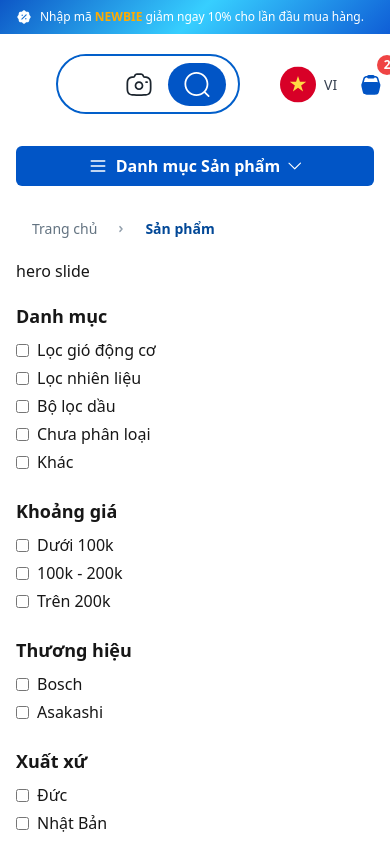
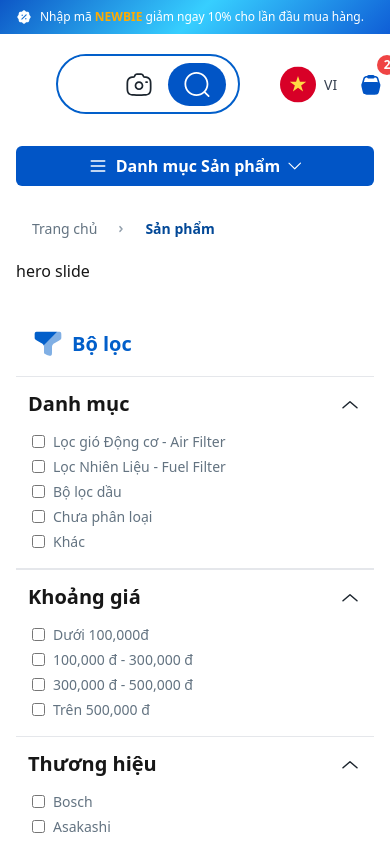
Before and after one commit to thinhpham311-dev/ecommerce-sunfil, a Next.js app: page / in a window 390 px wide. Shown: the top 843 px of the page. Built offline with nearby package versions, Linux system fonts and the light colour scheme.

Commit message:
update according component

```diff
--- a/src/app/page.tsx
+++ b/src/app/page.tsx
@@ -17,10 +17,10 @@ export default function Home() {
         <div className="2xl:col-span-12 lg:col-span-10 md:col-span-8 col-span-1">
           hero slide
         </div>
-        <div className="2xl:col-span-4 lg:col-span-3 md:col-span-2 col-span-1">
+        <div className="2xl:col-span-3 lg:col-span-3 md:col-span-2 col-span-1">
           <SideNav />
         </div>
-        <div className="2xl:col-span-4 lg:col-span-3 md:col-span-2 col-span-1">
+        <div className="2xl:col-span-8 lg:col-span-3 md:col-span-2 col-span-1">
           product grid list
         </div>
       </div>
--- a/src/components/SideNav/index.tsx
+++ b/src/components/SideNav/index.tsx
@@ -8,6 +8,8 @@ import {
     initializeFilters,
 } from '@/store/slices/filtersSlice';
 import { FILTER_DATA } from "@/data/filter.data"
+import { Card, CardContent, CardHeader, CardTitle, CardIcon, Accordion, AccordionCollapse, AccordionHeader, AccordionItem } from '@/components/ui';
+import { FilterIcon } from "@/constants/icons.constant"
 
 export default function FilterGroupsUI() {
     const filters = useSelector((state: RootState) => state.filters);
@@ -22,10 +24,29 @@ export default function FilterGroupsUI() {
     }
 
     return (
-        <div className="space-y-6">
+        <section className="space-y-6">
+            <Card className='py-2 px-0 bg-white'>
+                <CardHeader className='p-4'>
+                    <Card layout='horizontal' className='p-0 shadow-none gap-x-2'>
+                        <CardIcon icon={<FilterIcon />} />
+                        <CardTitle className='text-primary text-2xl font-bold'>Bộ lọc</CardTitle>
+                    </Card>
+                </CardHeader>
+                <hr className='py-0' />
+                <CardContent className='p-0 gap-5 '>
+                    <Accordion>
                         {Object.entries(filters.groups).map(([groupKey, group]) => (
-                <div key={groupKey}>
-                    <h4 className="text-lg font-semibold mb-2">{group.title}</h4>
+                            <AccordionItem key={groupKey} defaultOpen={true}>
+                                <Card className="p-0">
+                                    <CardHeader className="p-3">
+                                        <AccordionHeader className='p-0'>
+                                            <h1 className='font-bold text-xl'>
+                                                {group.title}
+                                            </h1>
+                                        </AccordionHeader>
+                                    </CardHeader>
+                                    <AccordionCollapse>
+                                        <CardContent className='pb-0 px-4'>
                                             <div className="space-y-1">
                                                 {group.options.map((option) => (
                                                     <label key={option.slug} className="flex items-center gap-2">
@@ -36,13 +57,18 @@ export default function FilterGroupsUI() {
                                                                 dispatch(toggleOption({ groupKey, slug: option.slug }))
                                                             }
                                                         />
-                                <span>{option.title}</span>
+                                                        <span className='text-sm text-text-secondary'>{option.title}</span>
                                                     </label>
                                                 ))}
                                             </div>
-                </div>
+                                        </CardContent>
+                                    </AccordionCollapse>
+                                </Card>
+                            </AccordionItem>
                         ))}
-
-        </div>
+                    </Accordion>
+                </CardContent>
+            </Card >
+        </section >
     );
 }
--- /dev/null
+++ b/src/components/ui/Accordion.tsx
@@ -0,0 +1,98 @@
+"use client";
+
+import React, { useState, createContext, useContext, ReactNode } from "react";
+import { AltArrowUp } from "@/constants/icons.constant"
+
+// Context để chia sẻ trạng thái mở/đóng
+const AccordionContext = createContext<{
+    isOpen: boolean;
+    toggle: () => void;
+} | null>(null);
+
+// Accordion wrapper
+interface AccordionProps {
+    children: React.ReactNode;
+    className?: string;
+}
+const Accordion: React.FC<AccordionProps> = ({ children, className = '' }) => (
+    <div className={`w-full divide-y divide-gray-200 ${className}`}>{children}</div>
+);
+
+// AccordionItem
+interface AccordionItemProps {
+    children: React.ReactNode;
+    defaultOpen?: boolean;
+    className?: string;
+}
+const AccordionItem: React.FC<AccordionItemProps> = ({
+    children,
+    defaultOpen = false,
+    className = '',
+}) => {
+    const [isOpen, setIsOpen] = useState(defaultOpen);
+    const toggle = () => setIsOpen(!isOpen);
+
+    return (
+        <AccordionContext.Provider value={{ isOpen, toggle }}>
+            <div className={`border-b ${className}`}>{children}</div>
+        </AccordionContext.Provider>
+    );
+};
+
+// AccordionHeader
+interface AccordionHeaderProps {
+    children: ReactNode;
+    className?: string;
+}
+const AccordionHeader: React.FC<AccordionHeaderProps> = ({
+    children,
+    className = '',
+}) => {
+    const context = useContext(AccordionContext);
+    if (!context) {
+        throw new Error("AccordionHeader must be used inside AccordionItem");
+    }
+
+    const { isOpen, toggle } = context;
+
+    return (
+        <button
+            onClick={toggle}
+            className={`w-full flex justify-between items-center  ${className}`}
+        >
+            <div>{children}</div>
+            <AltArrowUp isOpen={isOpen} />
+        </button>
+    );
+};
+
+// AccordionCollapse
+interface AccordionCollapseProps {
+    children: ReactNode;
+    className?: string;
+}
+const AccordionCollapse: React.FC<AccordionCollapseProps> = ({
+    children,
+    className = '',
+}) => {
+    const context = useContext(AccordionContext);
+    if (!context) throw new Error("AccordionCollapse must be used inside AccordionItem");
+
+    const { isOpen } = context;
+
+    return (
+        <div
+            className={`transition-all duration-300 overflow-hidden ${isOpen ? "max-h-screen opacity-100" : "max-h-0 opacity-0"
+                } ${className}`}
+        >
+            <div className="pb-4 text-gray-600">{children}</div>
+        </div>
+    );
+};
+
+export {
+    Accordion,
+    AccordionItem,
+    AccordionHeader,
+    AccordionCollapse,
+};
--- a/src/components/ui/Card.tsx
+++ b/src/components/ui/Card.tsx
@@ -15,6 +15,42 @@ const CardHeader: React.FC<CardHeaderProps> = ({ children, className = 'pt-3 px-
         {children}
     </div>
 );
+
+// CardTitle component
+interface CardTitleProps {
+    children: React.ReactNode;
+    className?: string;
+}
+
+const CardTitle: React.FC<CardTitleProps> = ({
+    children,
+    className = '',
+}) => {
+    const defaultClass = 'text-xl font-semibold text-gray-900';
+    return (
+        <h2 className={`${defaultClass} ${className}`}>
+            {children}
+        </h2>
+    );
+};
+
+// CardDescription component
+interface CardDescriptionProps {
+    children: React.ReactNode;
+    className?: string;
+}
+
+const CardDescription: React.FC<CardDescriptionProps> = ({
+    children,
+    className = '',
+}) => {
+    const defaultClass = 'text-sm text-gray-600';
+    return (
+        <p className={`${defaultClass} ${className}`}>
+            {children}
+        </p>
+    );
+};
 
 // CardIcon component
 interface CardIconProps {
@@ -59,8 +95,8 @@ interface CardContentProps {
     className?: string;
 }
 
-const CardContent: React.FC<CardContentProps> = ({ children, className = '' }) => (
-    <div className={` flex-1 ${className}`}>
+const CardContent: React.FC<CardContentProps> = ({ children, className = 'px-3 pb-3' }) => (
+    <div className={`flex flex-col flex-1 ${className}`}>
         {children}
     </div>
 );
@@ -89,7 +125,7 @@ interface CardProps {
 }
 
 const Card: React.FC<CardProps> = ({
-    className = "bg-white rounded-2xl shadow-md p-6  h-full",
+    className = "bg-white rounded-2xl shadow-md p-3  h-full gap-4",
     layout = 'vertical',
     clickable = false,
     children,
@@ -98,7 +134,7 @@ const Card: React.FC<CardProps> = ({
         <div
             className={`flex ${className}
         ${clickable ? 'cursor-pointer' : ''}
-        ${layout === 'horizontal' ? 'flex-row items-center gap-4' : 'flex-col gap-4'}
+        ${layout === 'horizontal' ? 'flex-row items-center' : 'flex-col'}
       `}
         >
             {children}
@@ -106,4 +142,7 @@ const Card: React.FC<CardProps> = ({
     );
 };
 
-export { Card, CardHeader, CardImage, CardIcon, CardContent, CardFooter };
+export {
+    Card, CardHeader, CardImage, CardIcon, CardContent, CardFooter, CardTitle,
+    CardDescription
+};
--- a/src/components/ui/index.ts
+++ b/src/components/ui/index.ts
@@ -2,3 +2,4 @@ export { default as Button } from "./Button"
 export { default as Input } from "./Input"
 export { default as Navigation } from "./Navigation"
 export * from "./Card"
+export * from "./Accordion"
--- a/src/constants/icons.constant.tsx
+++ b/src/constants/icons.constant.tsx
@@ -161,6 +161,17 @@ export const AltArrowRight = () => {
 
 }
 
+interface IAltArrowUp {
+  isOpen: boolean
+}
+
+export const AltArrowUp = ({ isOpen }: IAltArrowUp) => {
+  return <svg className={` transition-transform duration-300 ${isOpen ? "rotate-180" : "rotate-0"}`}
+    width="24" height="25" viewBox="0 0 24 25" fill="none" xmlns="http://www.w3.org/2000/svg">
+    <path d="M19 15.8003L12 9.80029L5 15.8003" stroke="#1C252E" strokeWidth="1.5" strokeLinecap="round" strokeLinejoin="round" />
+  </svg>
+}
+
 export const GooglePlayIcon = () => {
   return <svg width="30" height="31" viewBox="0 0 30 31" fill="none" xmlns="http://www.w3.org/2000/svg">
     <g clipPath="url(#clip0_5406_1313)">
--- a/src/data/filter.data.tsx
+++ b/src/data/filter.data.tsx
@@ -5,8 +5,8 @@ export const FILTER_DATA: IFilter = {
         category: {
             title: 'Danh mục',
             options: [
-                { slug: 'loc-gio-dong-co-air-filter', title: 'Lọc gió động cơ', checked: false },
-                { slug: 'loc-nhien-lieu-fuel-filter', title: 'Lọc nhiên liệu', checked: false },
+                { slug: 'loc-gio-dong-co-air-filter', title: 'Lọc gió Động cơ - Air Filter', checked: false },
+                { slug: 'loc-nhien-lieu-fuel-filter', title: 'Lọc Nhiên Liệu - Fuel Filter', checked: false },
                 { slug: 'bo-loc-dau', title: 'Bộ lọc dầu', checked: false },
                 { slug: 'chua-phan-loai', title: 'Chưa phân loại', checked: false },
                 { slug: 'khac', title: 'Khác', checked: false },
@@ -15,9 +15,10 @@ export const FILTER_DATA: IFilter = {
         priceRange: {
             title: 'Khoảng giá',
             options: [
-                { slug: 'under-100k', title: 'Dưới 100k', checked: false },
-                { slug: '100k-200k', title: '100k - 200k', checked: false },
-                { slug: 'over-200k', title: 'Trên 200k', checked: false },
+                { slug: 'under-100k', title: 'Dưới 100,000đ', checked: false },
+                { slug: '100k-300k', title: '100,000 đ - 300,000 đ', checked: false },
+                { slug: '300k-500k', title: '300,000 đ - 500,000 đ', checked: false },
+                { slug: 'up-500k', title: 'Trên 500,000 đ', checked: false },
             ],
         },
         brand: {
@@ -25,6 +26,18 @@ export const FILTER_DATA: IFilter = {
             options: [
                 { slug: 'bosch', title: 'Bosch', checked: false },
                 { slug: 'asakashi', title: 'Asakashi', checked: false },
+                { slug: 'huyndai', title: 'Huyndai', checked: false },
+
+            ],
+        },
+        year: {
+            title: 'Năm sản xuất',
+            options: [
+                { slug: '2021', title: '2021', checked: false },
+                { slug: '2020', title: '2020', checked: false },
+                { slug: '2019', title: '2019', checked: false },
+                { slug: '2018', title: '2018', checked: false },
+
             ],
         },
         origin: {
@@ -32,15 +45,11 @@ export const FILTER_DATA: IFilter = {
             options: [
                 { slug: 'duc', title: 'Đức', checked: false },
                 { slug: 'nhat-ban', title: 'Nhật Bản', checked: false },
-            ],
-        },
-        color: {
-            title: 'Màu sắc',
-            options: [
-                { slug: 'do', title: 'Đỏ', checked: false },
-                { slug: 'xanh', title: 'Xanh', checked: false },
+                { slug: 'trung-quoc', title: 'Trung Quốc', checked: false },
+
             ],
         },
 
+
     },
 };
```
Lines whose indentation alone changed are shown as unchanged.
